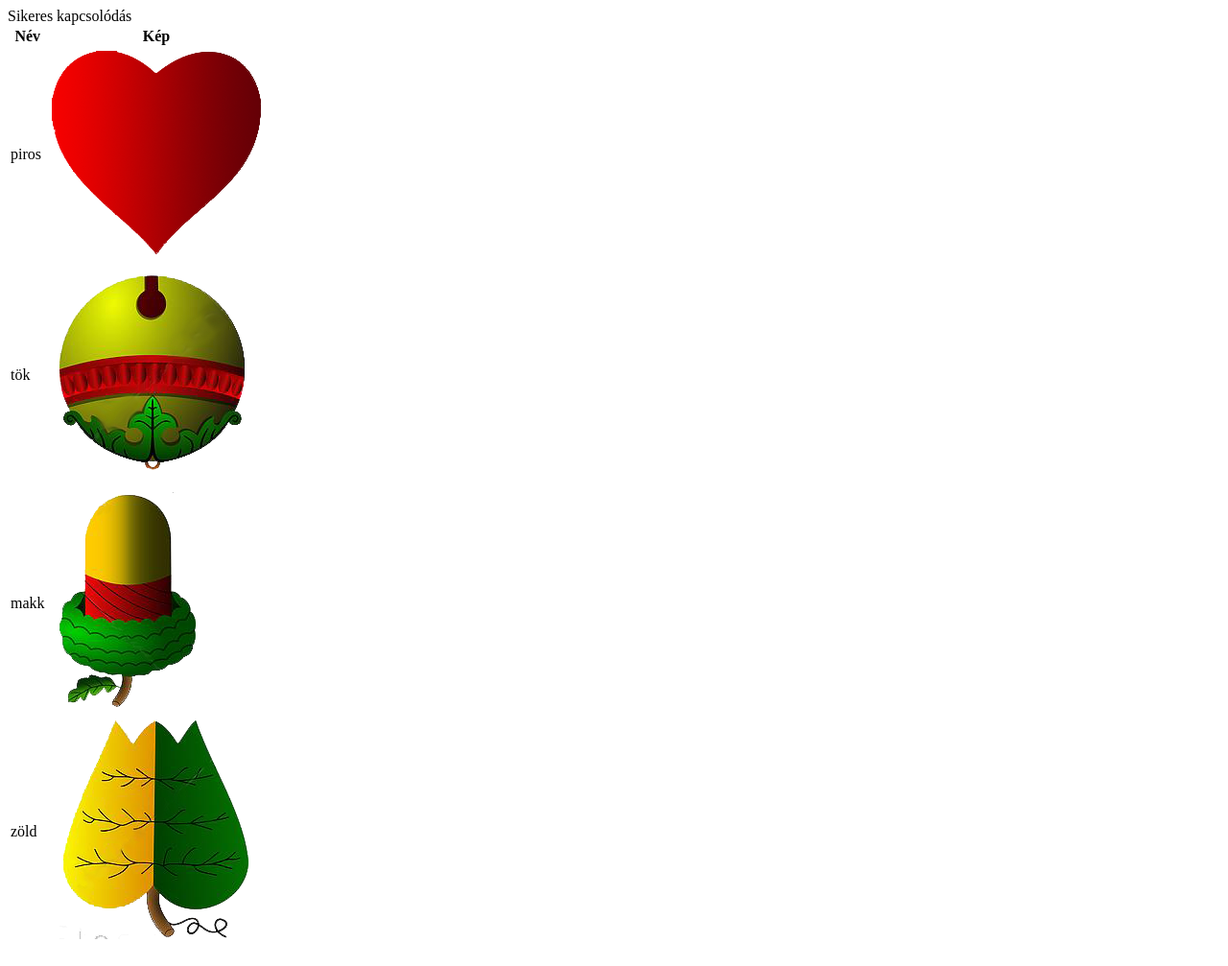
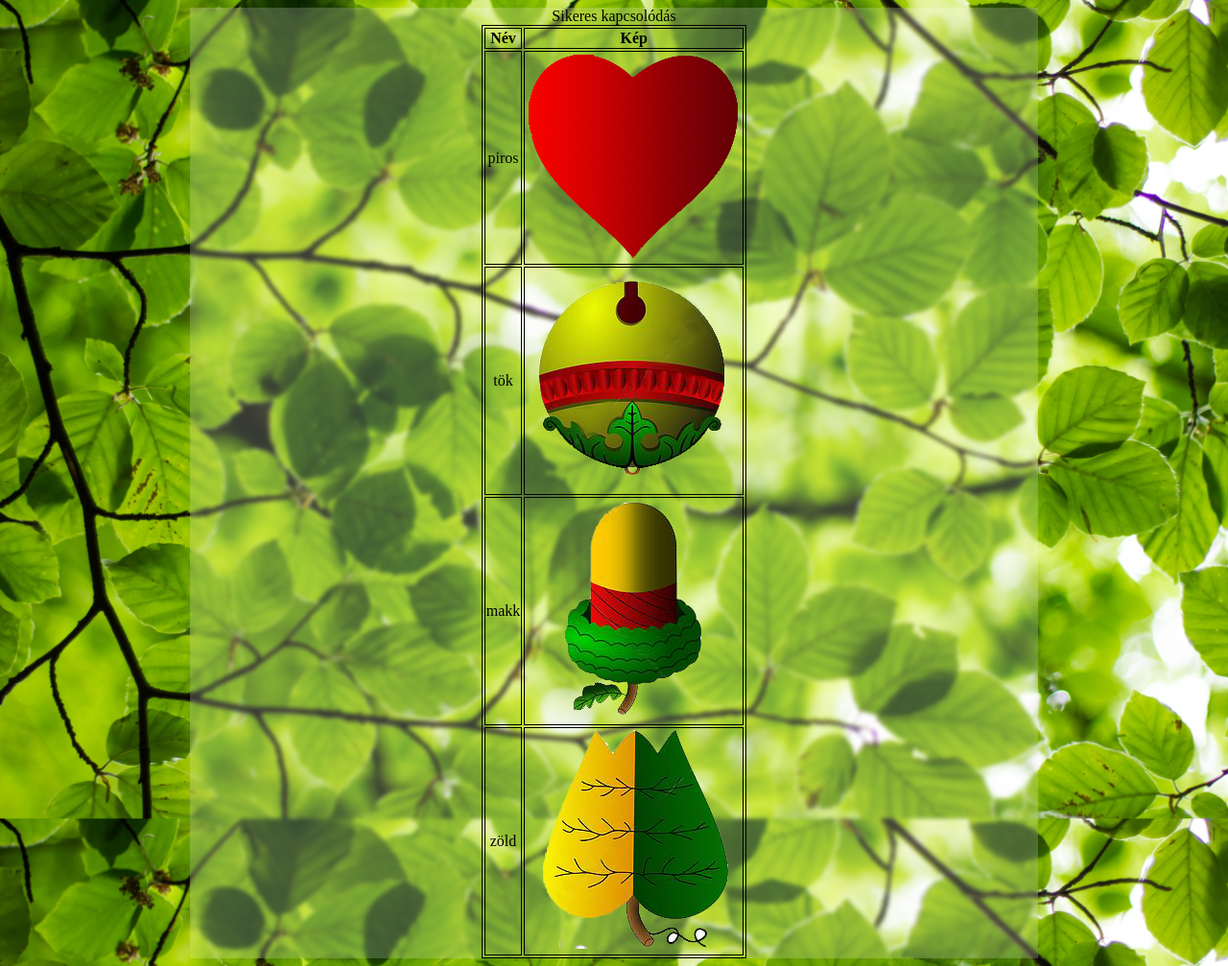
Before and after one commit to Bori888/magyarKartya_PHP_2025.03.17, a PHP site: page / in a window 1280 px wide. Shown: the whole page at 96% size. Before the commit the page ends 979 px from the top, so only its background shows below. Run offline with PHP 8.4, Linux system fonts and the light colour scheme; data comes from the database, SQL or seed files in the repository.

Commit message:
stilus kesz

```diff
--- a/kartya/index.php
+++ b/kartya/index.php
@@ -8,9 +8,11 @@ include_once "AB.php";
     <meta charset="UTF-8">
     <meta name="viewport" content="width=device-width, initial-scale=1.0">
     <title>Kártya</title>
+    <link rel="stylesheet" href="stilus.css">
 </head>
 
 <body>
+    <main>
     <?php
     $adatbazis = new AB();
     //feltöltés
@@ -29,5 +31,7 @@ include_once "AB.php";
     $adatbazis->kapcsolatBezar();
     ?>
 </body>
+    </main>
+
 
 </html>
--- /dev/null
+++ b/kartya/stilus.css
@@ -0,0 +1,22 @@
+body {
+    background-image:url(forras/ash.jpg) ;
+    background-size:cover ;/*e miatt mutatja a teljes háttérképet*/
+    background-repeat: no-repeat;
+    background-position:center ;
+    background-attachment:fixed ;
+}
+main{
+    background: rgba(255, 255, 255,0.2);
+    margin: auto;
+    text-align: center;
+    width: 70%;
+    backdrop-filter:blur(2px);
+
+}
+table,th,td{
+    border: 1px solid black;
+    margin: auto;
+    text-align: center;
+
+
+}
```
